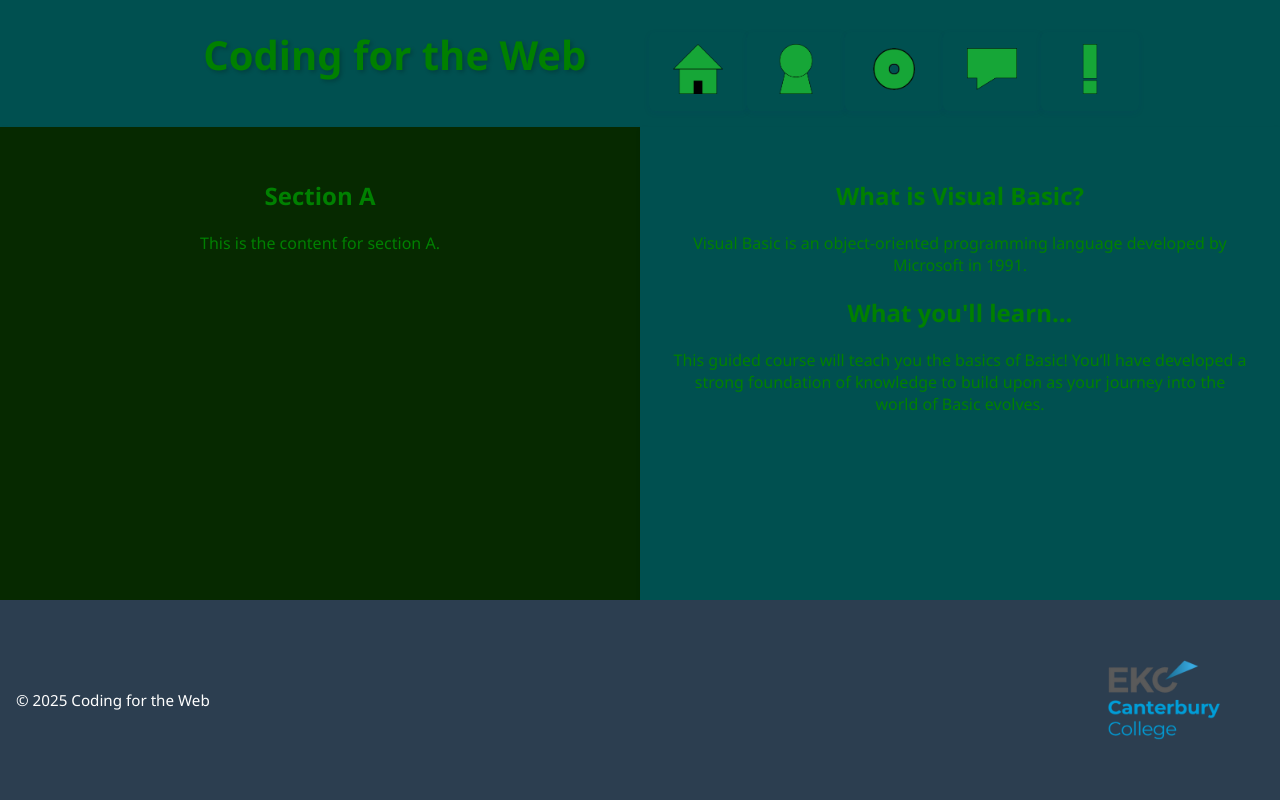
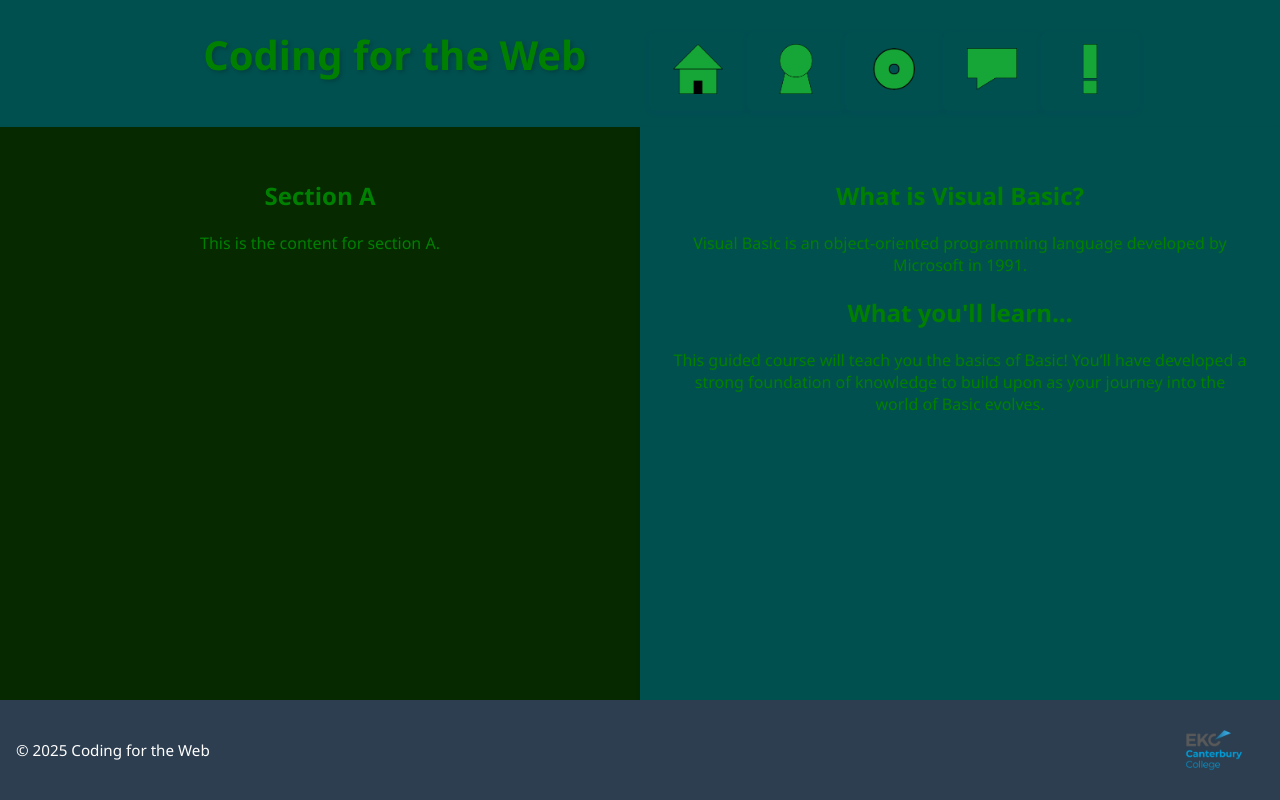
Before and after one commit to BoltersNRoses/U15A2-Website, a plain HTML site: page index.html in a window 1280 px wide. Drawn offline with Linux system fonts and the light colour scheme.

Commit message:
Update index.html

```diff
--- a/index.html
+++ b/index.html
@@ -36,7 +36,7 @@
         <footer class="site-footer">
             &copy; 2025 Coding for the Web
             <section id="cc-logo">
-                <img src="Canterbury College Logo.png" Alt="Canterbury College Logo" width="200" height="200">
+                <img src="Canterbury College Logo.png" Alt="Canterbury College Logo" width="100" height="100">
             </section>
         </footer>
     </div>
```
